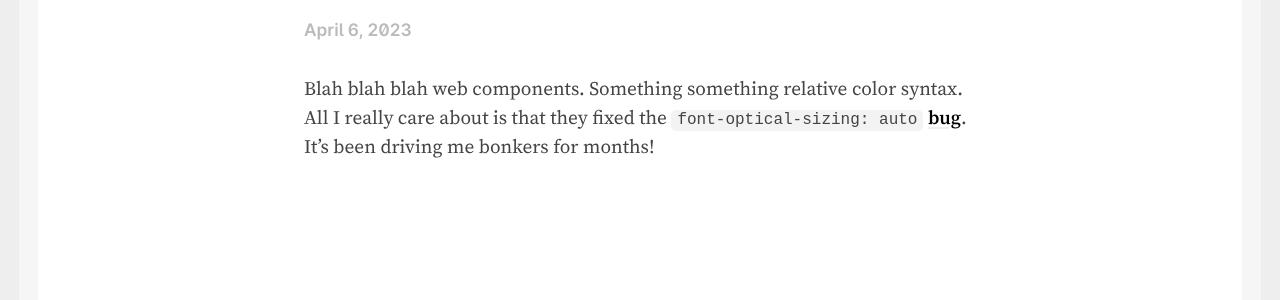
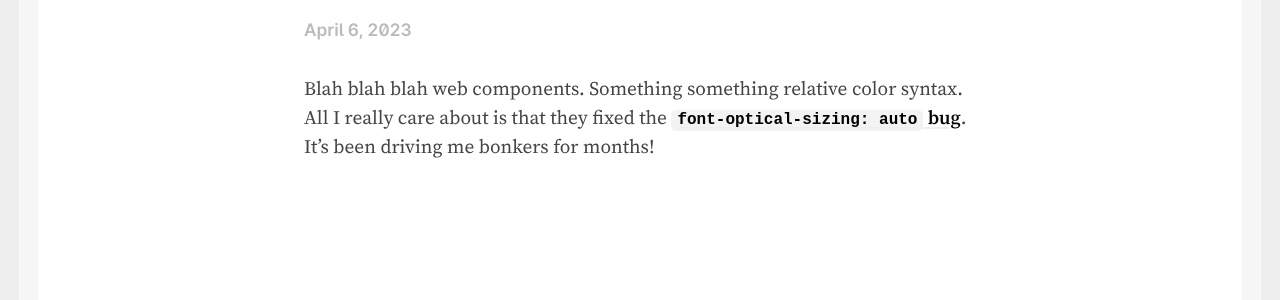
Before and after one commit to nevanscott/notated.org, a Jekyll site: the page built from _links/2023-04-05-webkit-features-in-safari-16-4.md, in a window 1280 px wide. Shown: the part 307-607 px from the top of the page. Built offline with Jekyll 4.4.1, drawn with Linux system fonts in a browser that asks for light colours.

Commit message:
Update Links “2023-04-05-webkit-features-in-safari-16-4”

```diff
--- a/_links/2023-04-05-webkit-features-in-safari-16-4.md
+++ b/_links/2023-04-05-webkit-features-in-safari-16-4.md
@@ -3,4 +3,4 @@ title: WebKit Features in Safari 16.4
 date: 2023-04-05T22:14:48.794Z
 source: https://webkit.org/blog/13966/webkit-features-in-safari-16-4/
 ---
-Blah blah blah web components. Something something relative color syntax. All I really care about is that they fixed the `font-optical-sizing: auto` [bug](https://clagnut.com/blog/2423/). It's been driving me bonkers for months!
+Blah blah blah web components. Something something relative color syntax. All I really care about is that they fixed the [`font-optical-sizing: auto` bug](https://clagnut.com/blog/2423/). It's been driving me bonkers for months!
```
